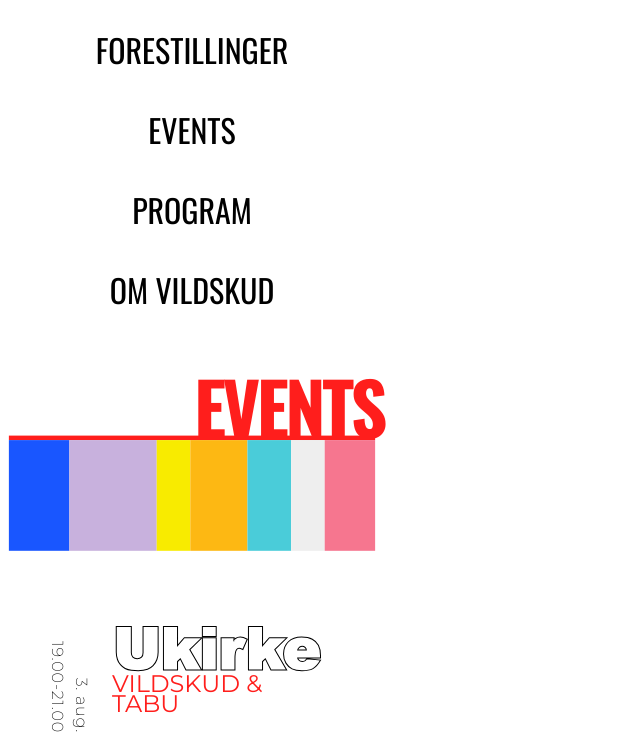
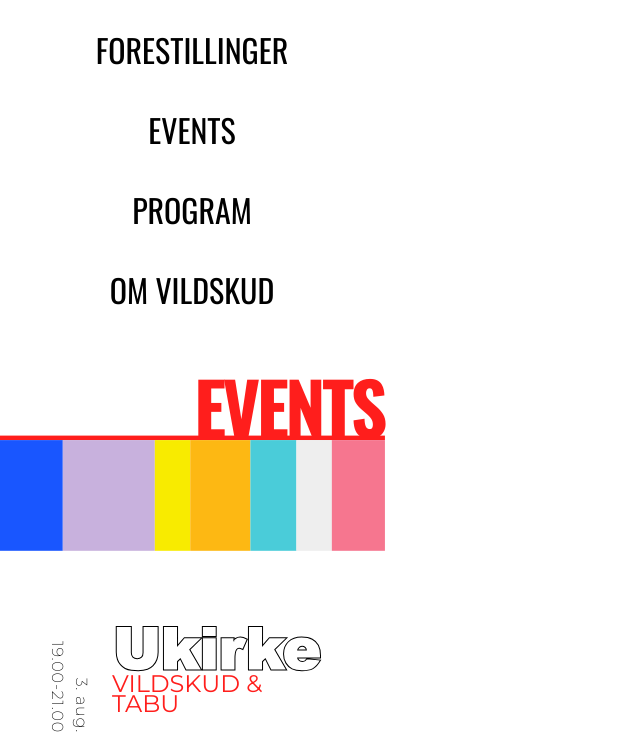
Before and after one commit to louisetrab/12_redesign, a website built with Vite: page src/events.html in a window 1280 px wide. Shown: the part 88-822 px from the top of the page, without its empty margins (0-640 px from the left). Built offline with nearby package versions, Linux system fonts and the light colour scheme; files whose address does not match are found by name.

Commit message:
color width

```diff
--- a/src/style.css
+++ b/src/style.css
@@ -692,7 +692,7 @@ nav a {
 /* ---------Color Blok Lille --------------*/
 #color_block_sm {
   border-right: 15px solid #ff1e1c;
-  transform: translateX(-0%) translateY(-10%) scaleY(30%) scaleX(168%)
+  transform: translateX(-0%) translateY(-10%) scaleY(30%) scaleX(177%)
     rotate(-90deg);
 }
 #color_block_sm .blue {
```
